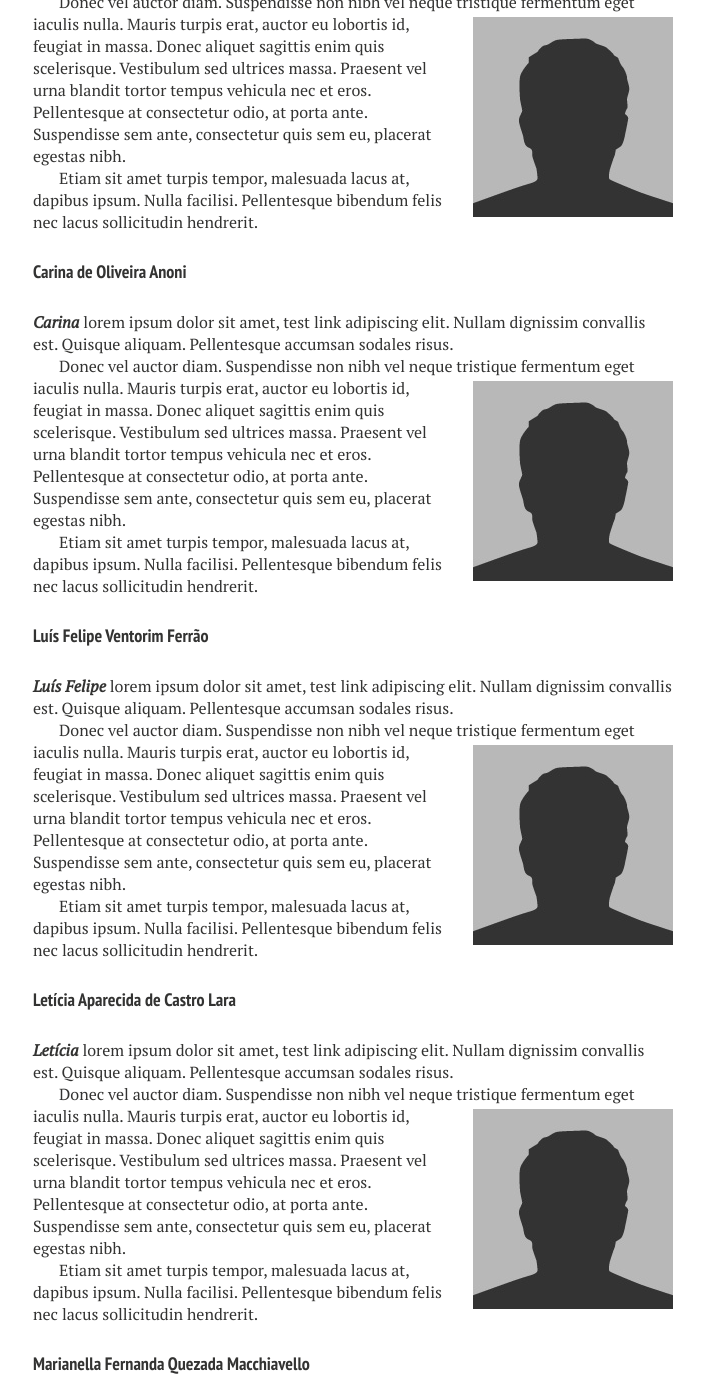
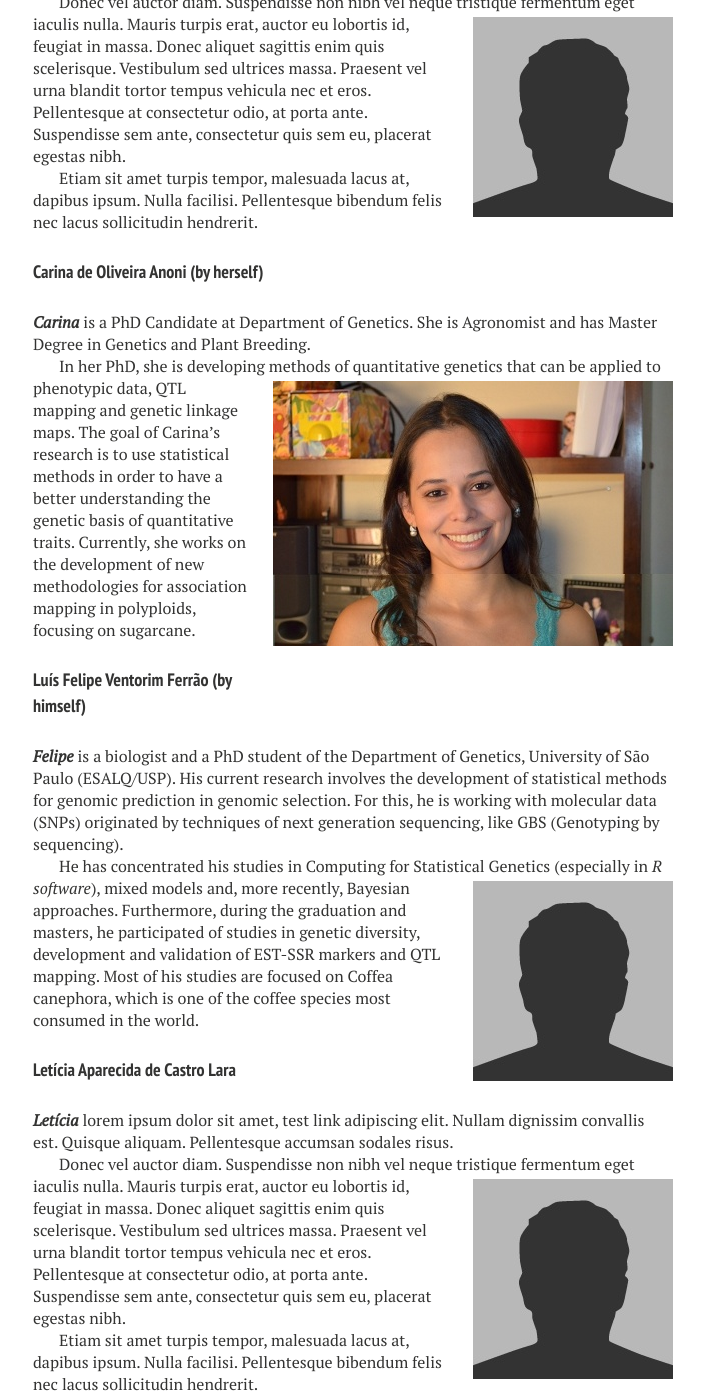
Before and after one commit to dayedepps/statgen-esalq, a Jekyll site: the page built from people.md, in a window 1280 px wide and 1400 px high, scrolled down 3049 px. Shown: the whole window, without its empty margins (287-991 px from the left). Built offline with Jekyll 4.4.1, drawn with Linux system fonts in a browser that asks for light colours; nearby versions of some CDN libraries.

Commit message:
Including Felipe and Carina self-description

```diff
--- a/people.md
+++ b/people.md
@@ -123,45 +123,42 @@ Etiam sit amet turpis tempor, malesuada lacus at, dapibus ipsum. Nulla
 facilisi. Pellentesque bibendum felis nec lacus sollicitudin
 hendrerit.
 
-#### Carina de Oliveira Anoni
+#### Carina de Oliveira Anoni (by herself)
 
-_**Carina**_ lorem ipsum dolor sit amet, test link
-adipiscing elit. Nullam dignissim convallis est. Quisque aliquam.
-Pellentesque accumsan sodales risus.
+_**Carina**_ is a PhD Candidate at  Department of Genetics. She is
+Agronomist and has Master Degree in Genetics and Plant Breeding.
 
-![marcelo]({{ site.url }}/images/bio-photo.jpg)
+![carina]({{ site.url }}/images/carina.jpg)
 {: .image-pull-right}
 
-Donec vel auctor diam. Suspendisse non nibh vel neque tristique
-fermentum eget iaculis nulla. Mauris turpis erat, auctor eu lobortis
-id, feugiat in massa. Donec aliquet sagittis enim quis scelerisque.
-Vestibulum sed ultrices massa. Praesent vel urna blandit tortor tempus
-vehicula nec et eros. Pellentesque at consectetur odio, at porta ante.
-Suspendisse sem ante, consectetur quis sem eu, placerat egestas nibh.
+In her PhD, she is developing methods of quantitative genetics that
+can be applied to phenotypic data, QTL mapping and genetic linkage
+maps. The goal of Carina's research is to use statistical methods in
+order to have a better understanding the genetic basis of quantitative
+traits. Currently, she works on the development of new methodologies for
+association mapping in polyploids, focusing on sugarcane.
 
-Etiam sit amet turpis tempor, malesuada lacus at, dapibus ipsum. Nulla
-facilisi. Pellentesque bibendum felis nec lacus sollicitudin
-hendrerit.
 
-#### Luís Felipe Ventorim Ferrão
+#### Luís Felipe Ventorim Ferrão (by himself)
 
-_**Luís Felipe**_ lorem ipsum dolor sit amet, test link
-adipiscing elit. Nullam dignissim convallis est. Quisque aliquam.
-Pellentesque accumsan sodales risus.
+_**Felipe**_ is a biologist and a PhD student of the Department of
+Genetics, University of São Paulo (ESALQ/USP). His current research
+involves the development of statistical methods for genomic prediction
+in genomic selection. For this, he is working with molecular data
+(SNPs) originated by techniques of next generation sequencing, like
+GBS (Genotyping by sequencing).
 
-![marcelo]({{ site.url }}/images/bio-photo.jpg)
+![felipe]({{ site.url }}/images/bio-photo.jpg)
 {: .image-pull-right}
 
-Donec vel auctor diam. Suspendisse non nibh vel neque tristique
-fermentum eget iaculis nulla. Mauris turpis erat, auctor eu lobortis
-id, feugiat in massa. Donec aliquet sagittis enim quis scelerisque.
-Vestibulum sed ultrices massa. Praesent vel urna blandit tortor tempus
-vehicula nec et eros. Pellentesque at consectetur odio, at porta ante.
-Suspendisse sem ante, consectetur quis sem eu, placerat egestas nibh.
+He has concentrated his studies in Computing for Statistical Genetics
+(especially in _R software_), mixed models and, more recently,
+Bayesian approaches. Furthermore, during the graduation and masters,
+he participated of studies in genetic diversity, development and
+validation of EST-SSR markers and QTL mapping. Most of his studies are
+focused on Coffea canephora, which is one of the coffee species most
+consumed in the world.
 
-Etiam sit amet turpis tempor, malesuada lacus at, dapibus ipsum. Nulla
-facilisi. Pellentesque bibendum felis nec lacus sollicitudin
-hendrerit.
 
 #### Letícia Aparecida de Castro Lara
 
```
Also changed, not shown: images/carina.jpg (added).
